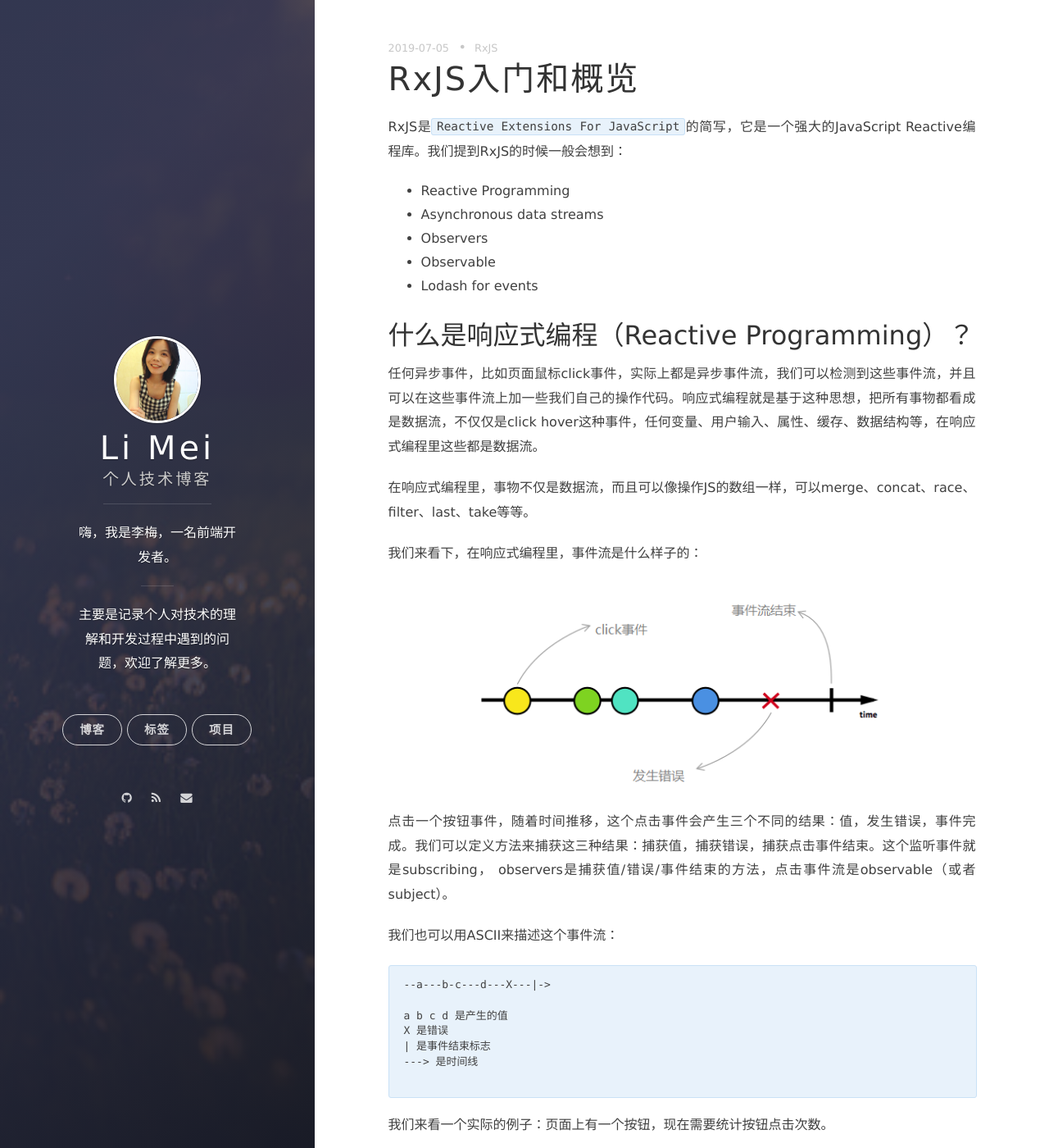
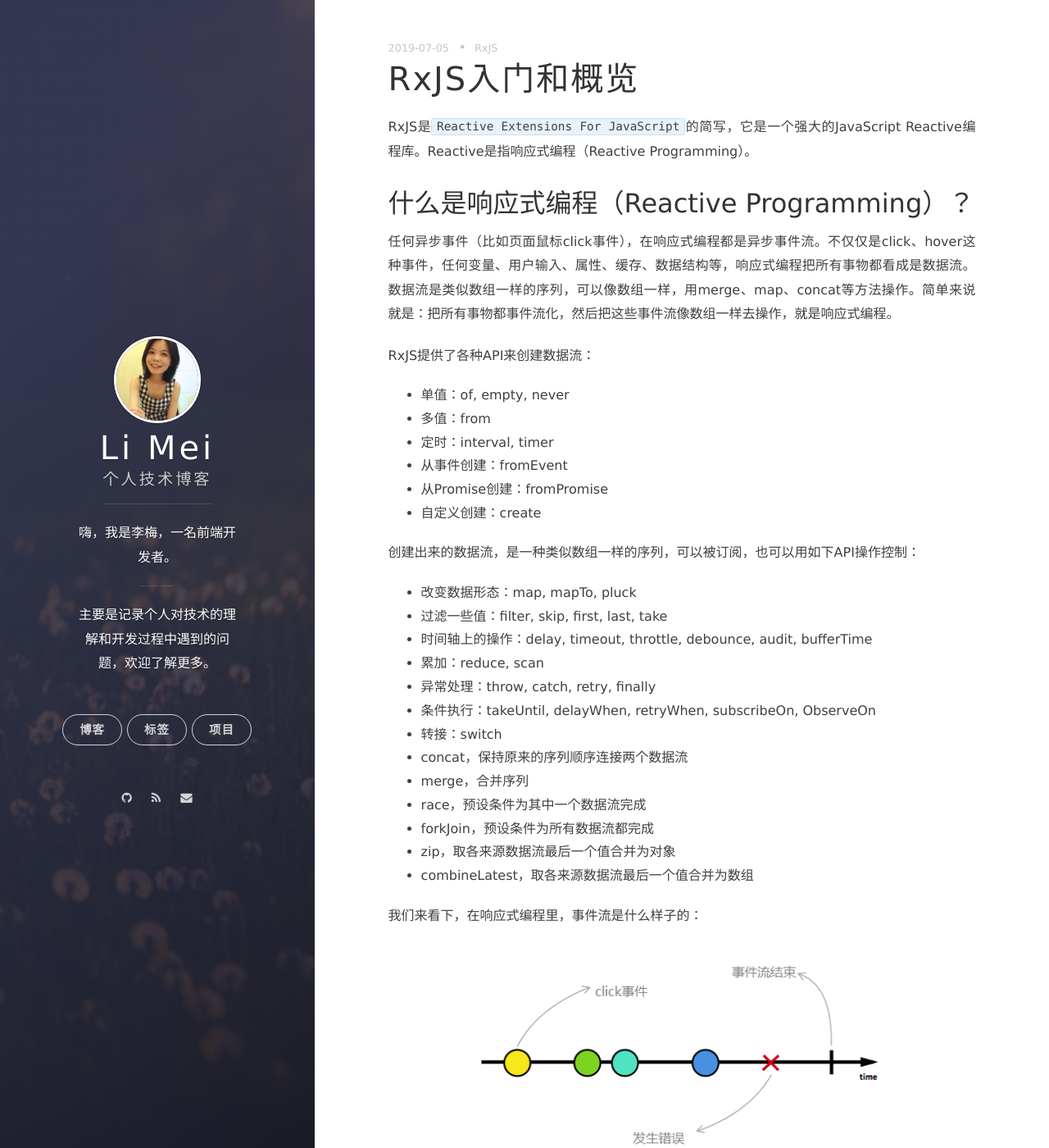
Before and after one commit to LiMeii/LiMeii.github.io, a Jekyll site: the page built from _posts/2019-07-05-rxjs-introduce.md, in a window 1280 px wide and 1400 px high. Shown: the whole window at 82% size. Built offline with Jekyll 4.4.1, drawn with Linux system fonts in a browser that asks for light colours; nearby versions of some CDN libraries; some of the changed text lies outside the part shown.

Commit message:
update post

````diff
--- a/_posts/2019-07-05-rxjs-introduce.md
+++ b/_posts/2019-07-05-rxjs-introduce.md
@@ -4,27 +4,49 @@
 layout: post
 ---
 
-RxJS是```Reactive Extensions For JavaScript```的简写，它是一个强大的JavaScript Reactive编程库。我们提到RxJS的时候一般会想到：
+RxJS是```Reactive Extensions For JavaScript```的简写，它是一个强大的JavaScript Reactive编程库。Reactive是指响应式编程（Reactive Programming）。
 
-- Reactive Programming
-- Asynchronous data streams
-- Observers
-- Observable
-- Lodash for events
 
 ## 什么是响应式编程（Reactive Programming）？
 
-任何异步事件，比如页面鼠标click事件，实际上都是异步事件流，我们可以检测到这些事件流，并且可以在这些事件流上加一些我们自己的操作代码。响应式编程就是基于这种思想，把所有事物都看成是数据流，不仅仅是click hover这种事件，任何变量、用户输入、属性、缓存、数据结构等，在响应式编程里这些都是数据流。
+任何异步事件（比如页面鼠标click事件），在响应式编程都是异步事件流。不仅仅是click、hover这种事件，任何变量、用户输入、属性、缓存、数据结构等，响应式编程把所有事物都看成是数据流。数据流是类似数组一样的序列，可以像数组一样，用merge、map、concat等方法操作。简单来说就是：把所有事物都事件流化，然后把这些事件流像数组一样去操作，就是响应式编程。
 
+RxJS提供了各种API来创建数据流：
+- 单值：of, empty, never
+- 多值：from
+- 定时：interval, timer
+- 从事件创建：fromEvent
+- 从Promise创建：fromPromise
+- 自定义创建：create
 
-在响应式编程里，事物不仅是数据流，而且可以像操作JS的数组一样，可以merge、concat、race、filter、last、take等等。
+创建出来的数据流，是一种类似数组一样的序列，可以被订阅，也可以用如下API操作控制：
+- 改变数据形态：map, mapTo, pluck
+- 过滤一些值：filter, skip, first, last, take
+- 时间轴上的操作：delay, timeout, throttle, debounce, audit, bufferTime
+- 累加：reduce, scan
+- 异常处理：throw, catch, retry, finally
+- 条件执行：takeUntil, delayWhen, retryWhen, subscribeOn, ObserveOn
+- 转接：switch
+- concat，保持原来的序列顺序连接两个数据流
+- merge，合并序列
+- race，预设条件为其中一个数据流完成
+- forkJoin，预设条件为所有数据流都完成
+- zip，取各来源数据流最后一个值合并为对象
+- combineLatest，取各来源数据流最后一个值合并为数组
 
 
 我们来看下，在响应式编程里，事件流是什么样子的：
 
 ![rxjs-data-stream](https://limeii.github.io/assets/images/posts/rxjs/rxjs-stream.png){:height="70%" width="70%"}
 
-点击一个按钮事件，随着时间推移，这个点击事件会产生三个不同的结果：值，发生错误，事件完成。我们可以定义方法来捕获这三种结果：捕获值，捕获错误，捕获点击事件结束。这个监听事件就是subscribing， observers是捕获值/错误/事件结束的方法，点击事件流是observable（或者subject）。
+在上图中有如下几种东西：
+- click事件流
+- 事件流产生的值
+- 错误
+- 事件流结束
+- 时间轴
+
+点击一个按钮事件，随着时间推移，这个点击事件会产生三个不同的结果：值，发生错误，事件完成。我们可以定义一个方法用来：捕获值，捕获错误，捕获点击事件结束。 Observers就是捕获值/错误/事件结束的方法，点击事件流就是Observable（或者subject），Observable（点击事件流）产生的值都需要通过一个’监听‘把值传给Observers，这个‘监听’就是Subscription。
 
 
 我们也可以用ASCII来描述这个事件流：
@@ -39,7 +61,9 @@
 
 ```
 
-我们来看一个实际的例子：页面上有一个按钮，现在需要统计按钮点击次数。
+## 为什么需要有响应式编程？
+
+我们先来看一个实际的例子：页面上有一个按钮，现在需要统计按钮点击次数。
 
 在没有RxJS，代码可以写成这样：
 
@@ -76,10 +97,47 @@
 
 ```
  clickStream: ---c----c--c----c------c-->
-               vvvvv map(c becomes 1) vvvv
+                   map(c becomes 1)
                ---1----1--1----1------1-->
-               vvvvvvvvv scan(+) vvvvvvvvv
+                   scan(+)
 counterStream: ---1----2--3----4------5-->
 ```
 
 点击事件可以看成是数据流（clickStream），在clickStream事件流基础上用方法```map```把每次点击事件转化成1，然后用 ```scan```把所有的点击次数加起来，当我们执行map或者scan的时候都会在原来的数据流基础上生产一个新的数据流，原来的数据流不变。
+
+从上面的这个例子还不能看出RxJS的强大和优势，我们现在再来看下：统计出双击事件次数，或者多次点击（两次或两次以上）都统计为双击次数。如果要用传统的代码实现这个需求，肯定要有很多变量来声明各种状态而且还要用到intervals，代码逻辑复杂且容易出错。但是在响应式编程里十分简单，实际只需要四行代码！
+
+
+我们先用ASCII把流程画一下：
+
+```
+   clickStream: ----c----c-c---c-cc---ccc---c----|->
+                buff(clickStream.throttleTime(250ms))
+                ----c----cc-----ccc---ccc---c----|->
+                    map('get length of lists')
+                ----1-----2------3-----3----1----|->
+                    filter(x>=2)
+mulClickStream: ----------2------3-----3---------|->
+
+```
+
+具体代码如下：
+
+```ts
+let button = document.getElementById("myBtn");
+
+let clickStream$ = fromEvent(button, "click");
+
+let doubleClickStream$ = clickStream$
+    .pipe(
+        buffer(clickStream$.pipe(throttleTime(250))),
+        map(click => { return click.length }),
+        filter(num => num >= 2)
+    )
+
+doubleClickStream$.subscribe(data => {
+    console.log("the number of double click is: " + data);;
+});
+```
+
+从上面这个简单的例子，我们可以看到RxJS提供大量的操作符，处理不同的业务需求，短短几行代码可以涵盖很复杂的代码逻辑，在前端交互非常复杂的系统中，客户端都是基于事件编程的，对事件处理非常多，用RxJS比较有优势。当然响应式编程不仅仅是在JS里存在，它还支持各种语言，比如：RxJava、Rx.NET、RxPY、RxGo等等
````
Also changed, not shown: other parts of _posts/2019-07-05-rxjs-introduce.md (+5 -8 lines).
